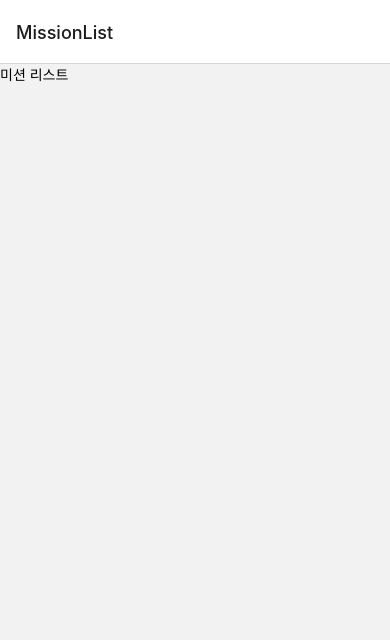
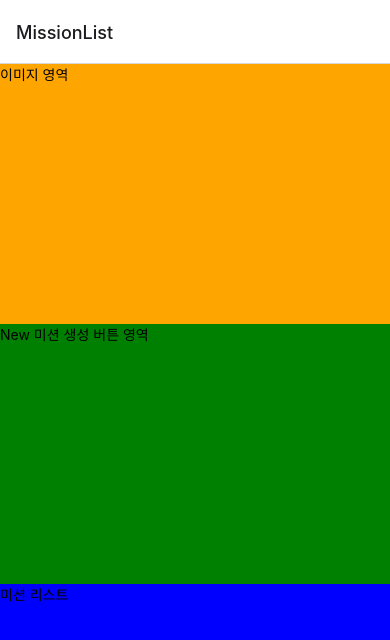
Before and after one commit to kimyk0120/Bolbo, a React Native app: screen /MissionList in a window 390 px wide. Shown: the top 640 px of the page. Built offline with nearby package versions, Linux system fonts and the light colour scheme.

Commit message:
* styled-components 추가

```diff
--- a/App.jsx
+++ b/App.jsx
@@ -11,7 +11,7 @@ const App = () => {
   return (
     <NavigationContainer>
       {/*  Stack Navigator 가장 첫 Element 빌드앱의 첫화면에 노출됨 */}
-      <Stack.Navigator>
+      <Stack.Navigator screenOptions={{headerShown: true}}>
         <Stack.Screen name="MissionList" component={MissionList} />
         <Stack.Screen name="StartScreen" component={StartScreen} />
       </Stack.Navigator>
--- a/components/MissionList/MissionList.jsx
+++ b/components/MissionList/MissionList.jsx
@@ -1,10 +1,38 @@
+/* eslint-disable */
 import React from 'react';
-import {Button, Text, View} from 'react-native';
+import {Text, View, StyleSheet} from 'react-native';
 
 export default function MissionList({navigation}) {
   return (
-    <View>
-      <Text>미션 리스트</Text>
+    <View style={styles.container}>
+      <View style={styles.upperImage}>
+        <Text>이미지 영역</Text>
+      </View>
+      <View style={styles.missionCreateBtn}>
+        <Text>New 미션 생성 버튼 영역</Text>
+      </View>
+      <View style={styles.missionListContainer}>
+        <Text>미션 리스트</Text>
+      </View>
     </View>
   );
 }
+
+const styles = StyleSheet.create({
+  container: {
+    flex: 1,
+    backgroundColor: 'black',
+  },
+  upperImage: {
+    flex: 1,
+    backgroundColor: 'orange',
+  },
+  missionCreateBtn: {
+    flex: 1,
+    backgroundColor: 'green',
+  },
+  missionListContainer: {
+    flex: 1,
+    backgroundColor: 'blue',
+  },
+});
--- a/package.json
+++ b/package.json
@@ -19,7 +19,8 @@
     "react-native-reanimated": "^3.4.1",
     "react-native-safe-area-context": "^4.7.1",
     "react-native-screens": "^3.23.0",
-    "react-native-sqlite-storage": "^6.0.1"
+    "react-native-sqlite-storage": "^6.0.1",
+    "styled-components": "^6.0.5"
   },
   "devDependencies": {
     "@babel/core": "^7.20.0",
@@ -32,6 +33,8 @@
     "@types/react": "^18.0.24",
     "@types/react-native-sqlite-storage": "^6.0.0",
     "@types/react-test-renderer": "^18.0.0",
+    "@types/styled-components": "^5.1.26",
+    "@types/styled-components-react-native": "^5.2.1",
     "babel-jest": "^29.2.1",
     "eslint": "^8.19.0",
     "jest": "^29.2.1",
```
Also changed, not shown: 1 other file (tests, documents, lock files or other folders).
